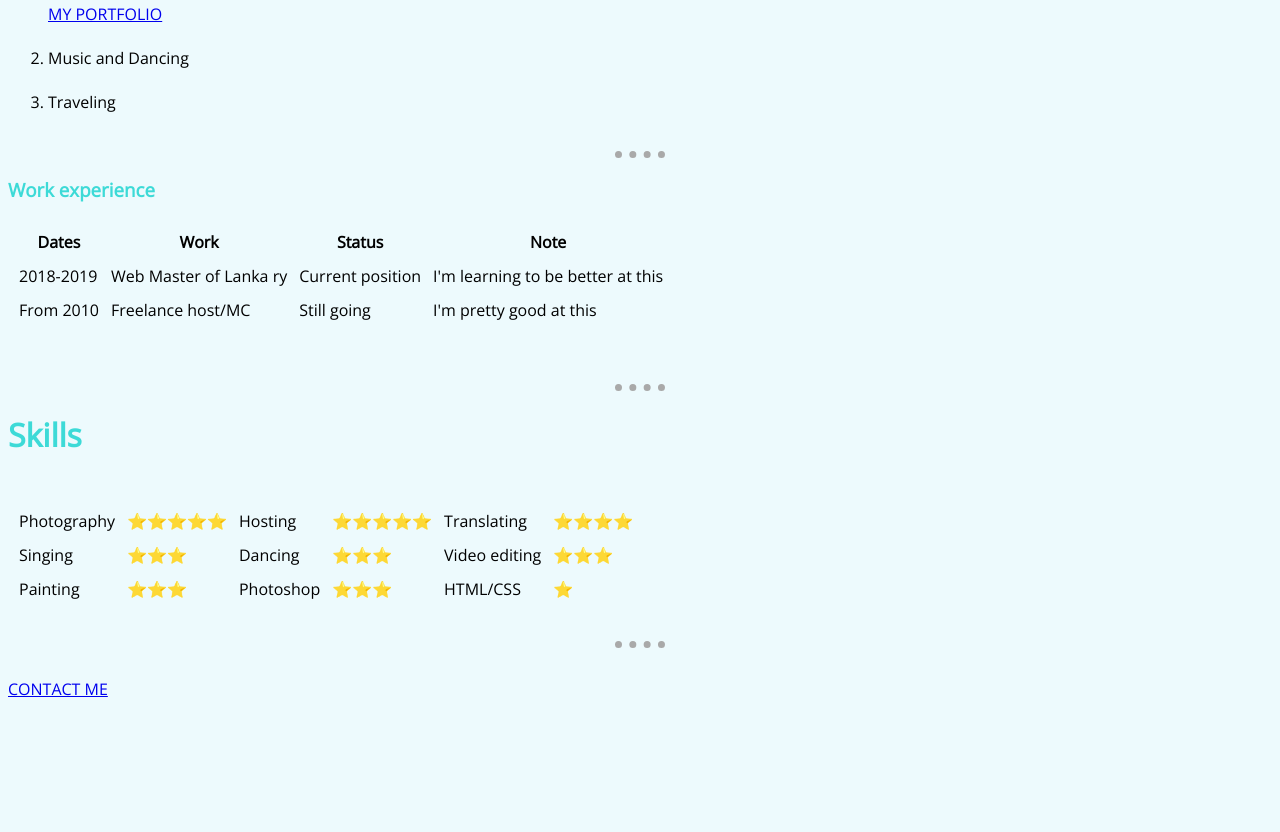
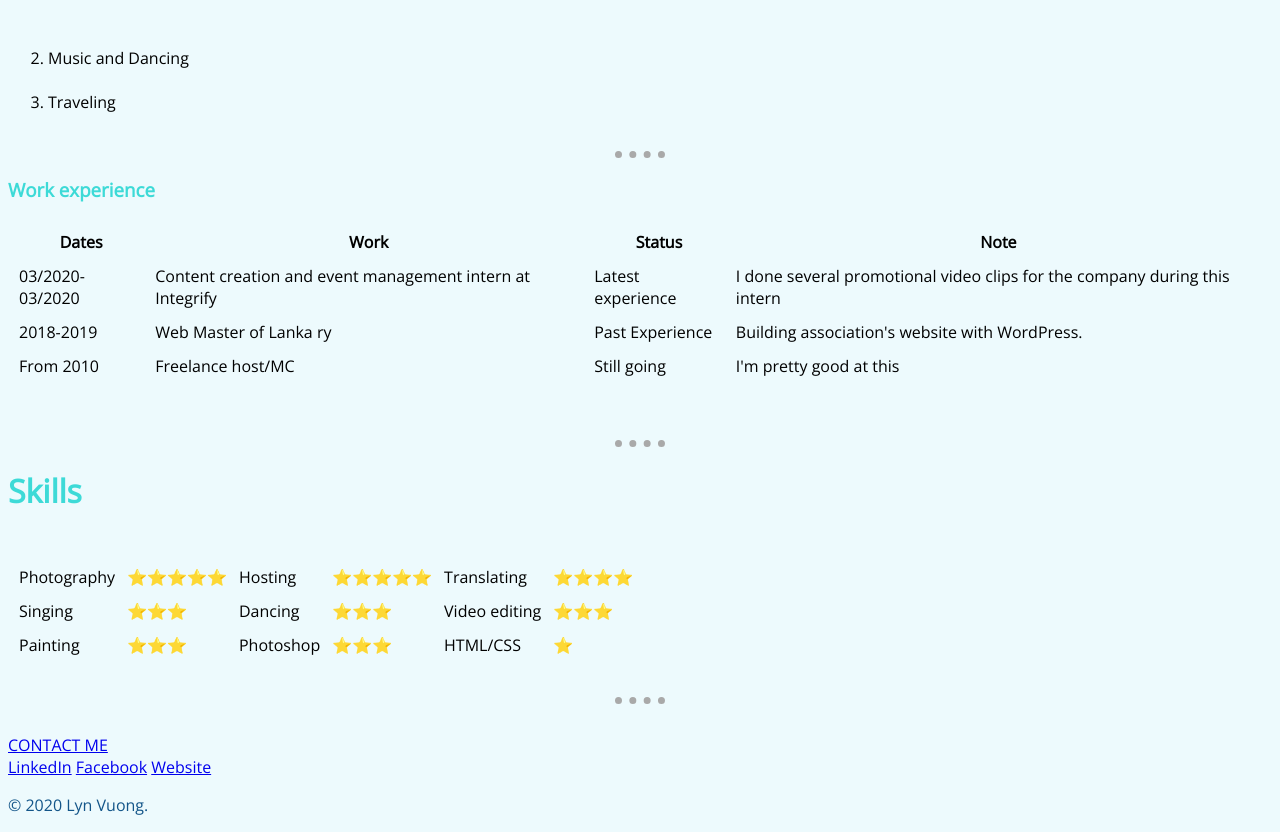
Before and after one commit to vuonghalyn/cv, a plain HTML site: page index.html in a window 1280 px wide. Shown: the part 1256-2088 px from the top of the page. Before the commit the page ends 1964 px from the top, so only its background shows below. Drawn offline with nearby package versions, Linux system fonts and the light colour scheme.

Commit message:
Update index.html

```diff
--- a/index.html
+++ b/index.html
@@ -22,7 +22,7 @@
         <h1>About me</h1>
         <p>A Vietnamese girl who is now living in Finland.</p>
         <br>
-        <a href="Lyn-CV-Coverletter.pdf" download>MY CV AND COVER LETTER</a>
+        <a href="lyn-portfolio.html">MY ART AND PRODUCTION PORTFOLIO</a>
       </td>
     </tr>
   </table>
@@ -42,7 +42,6 @@
       <li>City scape</li><br>
       <li>Nature</li><br>
     </ul>
-    <a href="lyn-portfolio.html">MY PORTFOLIO</a>
     <br><br>
     <li>Music and Dancing</li><br>
     <li>Traveling</li><br>
@@ -59,10 +58,16 @@
   </thead>
   <tbody>
     <tr>
+      <td>03/2020-03/2020</td>
+      <td>Content creation and event management intern at Integrify</td>
+      <td>Latest experience</td>
+      <td>I done several promotional video clips for the company during this intern</td>
+    </tr>
+    <tr>
       <td>2018-2019</td>
       <td>Web Master of Lanka ry</td>
-      <td>Current position</td>
-      <td>I'm learning to be better at this</td>
+      <td>Past Experience</td>
+      <td>Building association's website with WordPress.</td>
     </tr>
     <tr>
       <td>From 2010</td>
@@ -110,5 +115,10 @@
 
 <br>
 <a href="contact.html">CONTACT ME</a>
-
+<div class="bottom-container">
+  <a class="footer-link" href="https://www.linkedin.com/in/lyn-vuong-85401917/">LinkedIn</a>
+  <a class="footer-link" href="https://www.facebook.com/halyn.vuong">Facebook</a>
+  <a class="footer-link" href="https://www.lynlish.com/">Website</a>
+  <p>© 2020 Lyn Vuong.</p>
+</div>
 </html>
```
